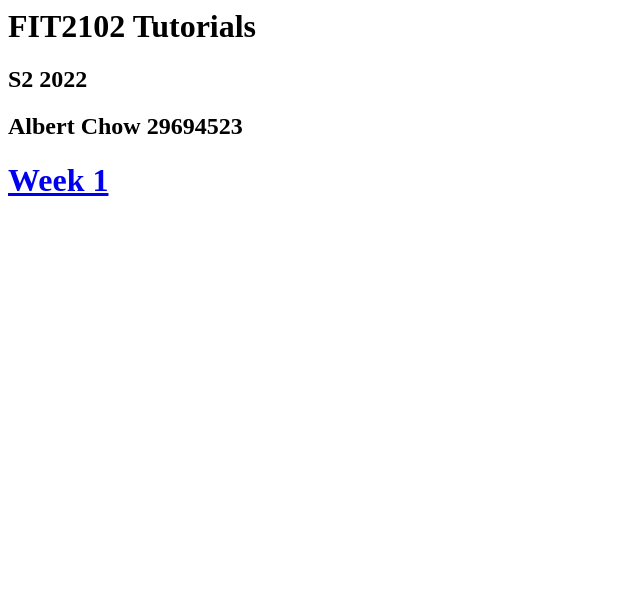
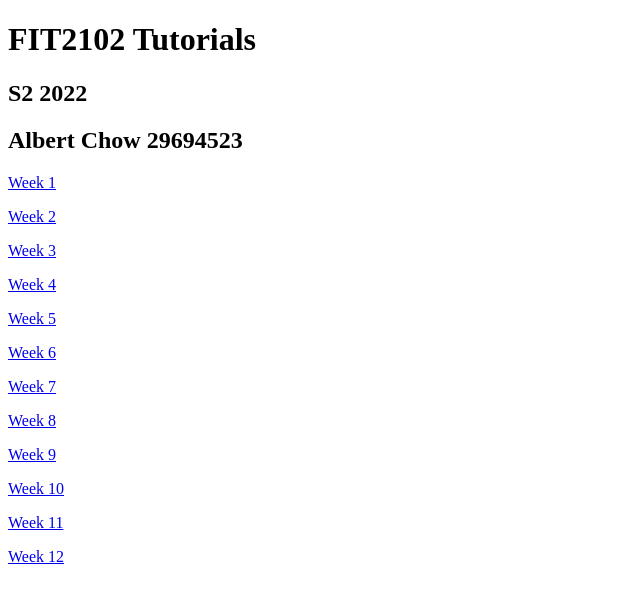
Before and after one commit to abhchow/FIT2102-Tutorials, a plain HTML site: page index.html in a window 1280 px wide. Shown: the whole page, without its empty margins (0-640 px from the left). Drawn offline with Linux system fonts and the light colour scheme.

Commit message:
updated index

```diff
--- a/index.html
+++ b/index.html
@@ -1,4 +1,36 @@
-<h1>FIT2102 Tutorials</h1>
-<h2>S2 2022</h2>
-<h2>Albert Chow 29694523</h2>
-<h1><a href="Week1/worksheetChecklist.html">Week 1</a></h1>
+<!DOCTYPE html>
+<html>
+<head>
+<style>
+    .h1 {
+        font-family: Arial, Helvetica, sans-serif;
+    }
+
+    .h2 {
+        font-family: Arial, Helvetica, sans-serif;
+    }
+
+    .p {
+    font-family: Arial, Helvetica, sans-serif;
+    }
+    </style>
+</head>
+<body>
+    <h1>FIT2102 Tutorials</h1>
+    <h2>S2 2022</h2>
+    <h2>Albert Chow 29694523</h2>
+
+    <p><a href="Week1/worksheetChecklist.html">Week 1</a></p>
+    <p><a href="Week2/worksheetChecklist.html">Week 2</a></p>
+    <p><a href="Week3/worksheetChecklist.html">Week 3</a></p>
+    <p><a href="Week4/worksheetChecklist.html">Week 4</a></p>
+    <p><a href="Week5/worksheetChecklist.html">Week 5</a></p>
+    <p><a href="Week6/worksheetChecklist.html">Week 6</a></p>
+    <p><a href="Week7/worksheetChecklist.html">Week 7</a></p>
+    <p><a href="Week8/worksheetChecklist.html">Week 8</a></p>
+    <p><a href="Week9/worksheetChecklist.html">Week 9</a></p>
+    <p><a href="Week10/worksheetChecklist.html">Week 10</a></p>
+    <p><a href="Week11/worksheetChecklist.html">Week 11</a></p>
+    <p><a href="Week12/worksheetChecklist.html">Week 12</a></p>
+</body>
+</html>
```
